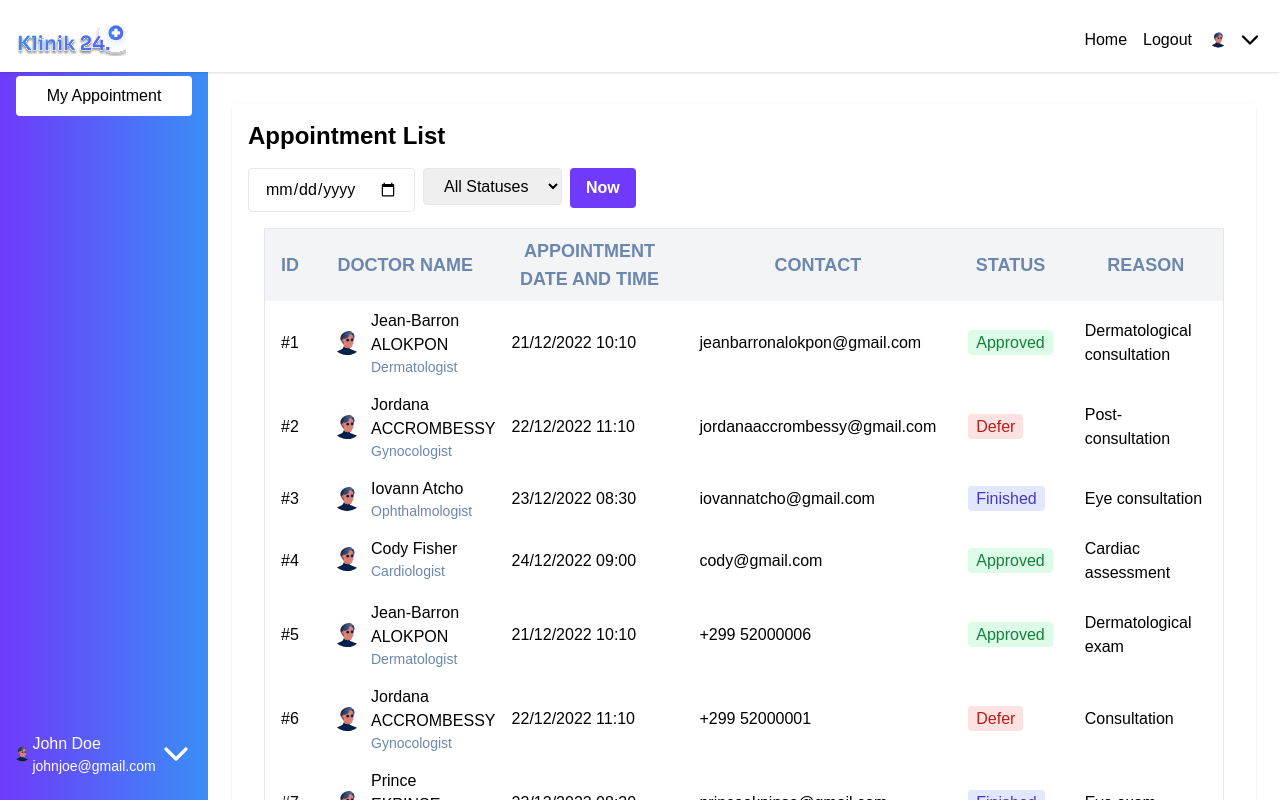
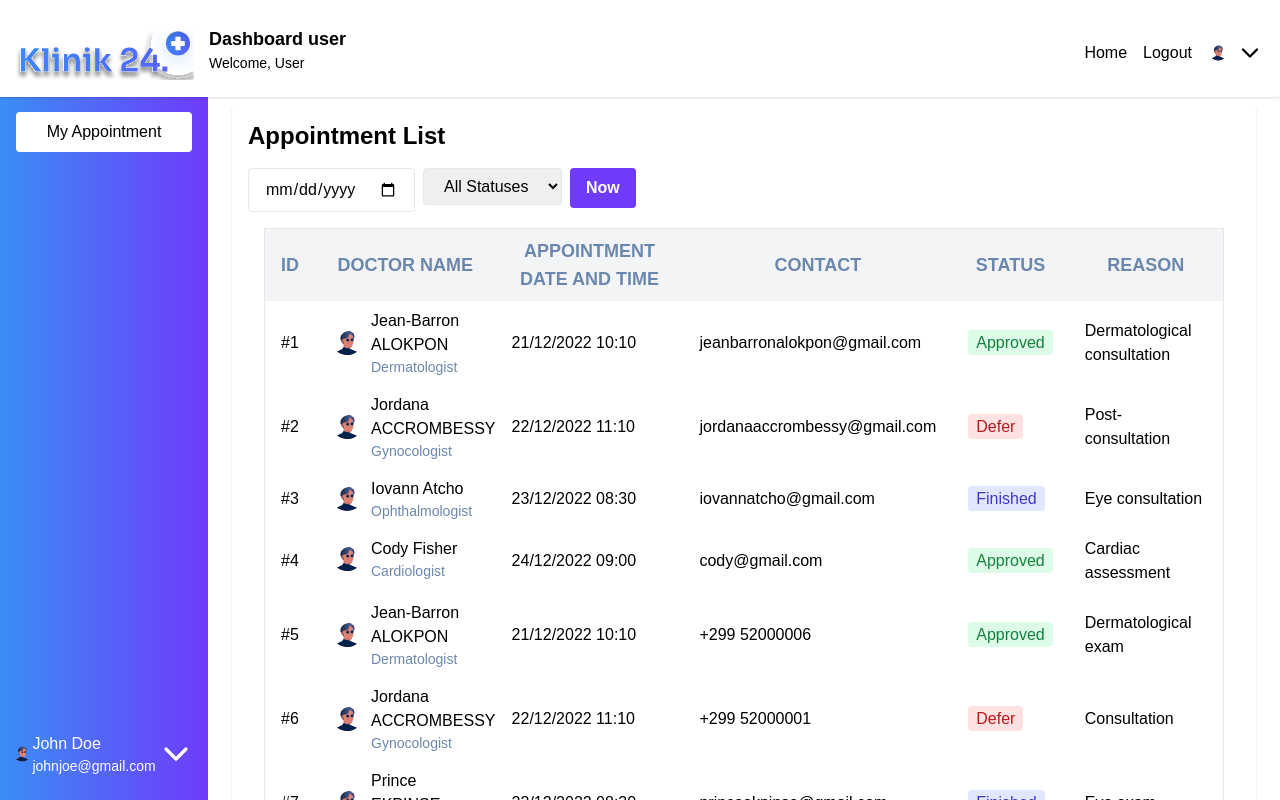
Before and after one commit to jordanaaccrombessy277/figmatocode-ed2-week4-groupe4, a React (Create React App) app: page /dashboard in a window 1280 px wide. Shown: the top 800 px of the page. Built offline with nearby package versions, Linux system fonts and the light colour scheme.

Commit message:
"Updated Navbar and Sidebar components, added user info to Navbar, and adjusted layout and styling in DashboardLayout and MakingAppointment pages."

```diff
--- a/src/components/Navbar.jsx
+++ b/src/components/Navbar.jsx
@@ -2,20 +2,33 @@ import React from "react";
 import avatar from "../assets/avatar.svg";
 import logo from "../assets/logo.svg";
 import menu from "../assets/menu.svg";
-import close from '../assets/close.svg';
-import chevreon_down from '../assets/chevron-down-black.svg';
+import close from "../assets/close.svg";
+import chevreon_down from "../assets/chevron-down-black.svg";
 
 function Navbar({ toggleSidebar, isSidebarOpen }) {
   return (
     <header className="fixed navbar z-50 w-full bg-white shadow p-4">
       <div className="flex justify-between items-center">
-        <a href="/dashboard">
-          <img
-            className="h-8 sm:h-10 pointer-events-none cursor-pointer"
-            src={logo}
-            alt="logo-icon"
-          />
-        </a>
+        <div className="flex flex-row items-center">
+          <a className="hidden sm:block" href="/dashboard">
+            <img
+              className=" pointer-events-none cursor-pointer"
+              src={logo}
+              alt="logo-icon"
+            />
+          </a>
+
+          <div>
+            <div>
+              <h2 className="text-md sm:text-lg font-semibold">
+                Dashboard user
+              </h2>
+            </div>
+            <div>
+              <p className="text-sm sm:text-md">Welcome, User</p>
+            </div>
+          </div>
+        </div>
         <nav className="flex flex-row items-center justify-center space-x-4 mt-2">
           <a href="/" className="text-gray hover:text-blue-primary">
             Home
--- a/src/components/Sidebar.jsx
+++ b/src/components/Sidebar.jsx
@@ -1,16 +1,23 @@
 import React from "react";
 import avatar from "../assets/avatar.svg";
 import chevreon_down_white from '../assets/chevron-down-white.svg';
+import logo from "../assets/logo.svg";
 
 function Sidebar({ isSidebarOpen }) {
   return (
     <aside
-      className={`fixed sidebar xl:z-20 z-50 h-screen xl:w-52 w-44 bg-gradient-to-r from-purple-primary to-blue-primary text-white flex flex-col transform ${
+      className={`fixed pt-0 sm:pt-24 sidebar xl:z-20 z-50 h-screen xl:w-52 w-44 bg-gradient-to-r from-blue-primary to-purple-primary text-white flex flex-col transform ${
         isSidebarOpen ? "translate-x-0" : "-translate-x-full"
       } xl:translate-x-0 transition-transform duration-300`}
     >
-      <div className="p-4 text-lg xl:text-xl font-semibold">Dashboard</div>
       <nav className="flex-1 p-4">
+      <a className="sm:hidden block mb-3" href="/dashboard">
+            <img
+              className=" pointer-events-none cursor-pointer"
+              src={logo}
+              alt="logo-icon"
+            />
+          </a>
         <ul>
           <li className="mb-4">
             <a
--- a/src/layouts/DashboardLayout.jsx
+++ b/src/layouts/DashboardLayout.jsx
@@ -16,7 +16,7 @@ function DashboardLayout() {
       <Navbar toggleSidebar={toggleSidebar} isSidebarOpen={isSidebarOpen} />
       <div className="flex flex-1">
         <Sidebar isSidebarOpen={isSidebarOpen} />
-        <main className="2xl:absolute 2xl:top-1/2 2xl:left-1/2 2xl:-translate-x-1/2 2xl:-translate-y-1/2 max-w-full xl:ml-52 2xl:ml-32 p-3 sm:p-6 z-40 mt-20">
+        <main className="2xl:absolute 2xl:top-1/2 2xl:left-1/2 2xl:-translate-x-1/2 2xl:-translate-y-1/2 max-w-full xl:ml-52 2xl:ml-32 p-3 sm:p-6 z-40 mt-32 lg:mt-20">
           <Outlet />
         </main>
       </div>
--- a/src/pages/MakingAppointment.jsx
+++ b/src/pages/MakingAppointment.jsx
@@ -1,5 +1,4 @@
 import React from "react";
-
 function MakingAppointment() {
   return (
     <div>
```
